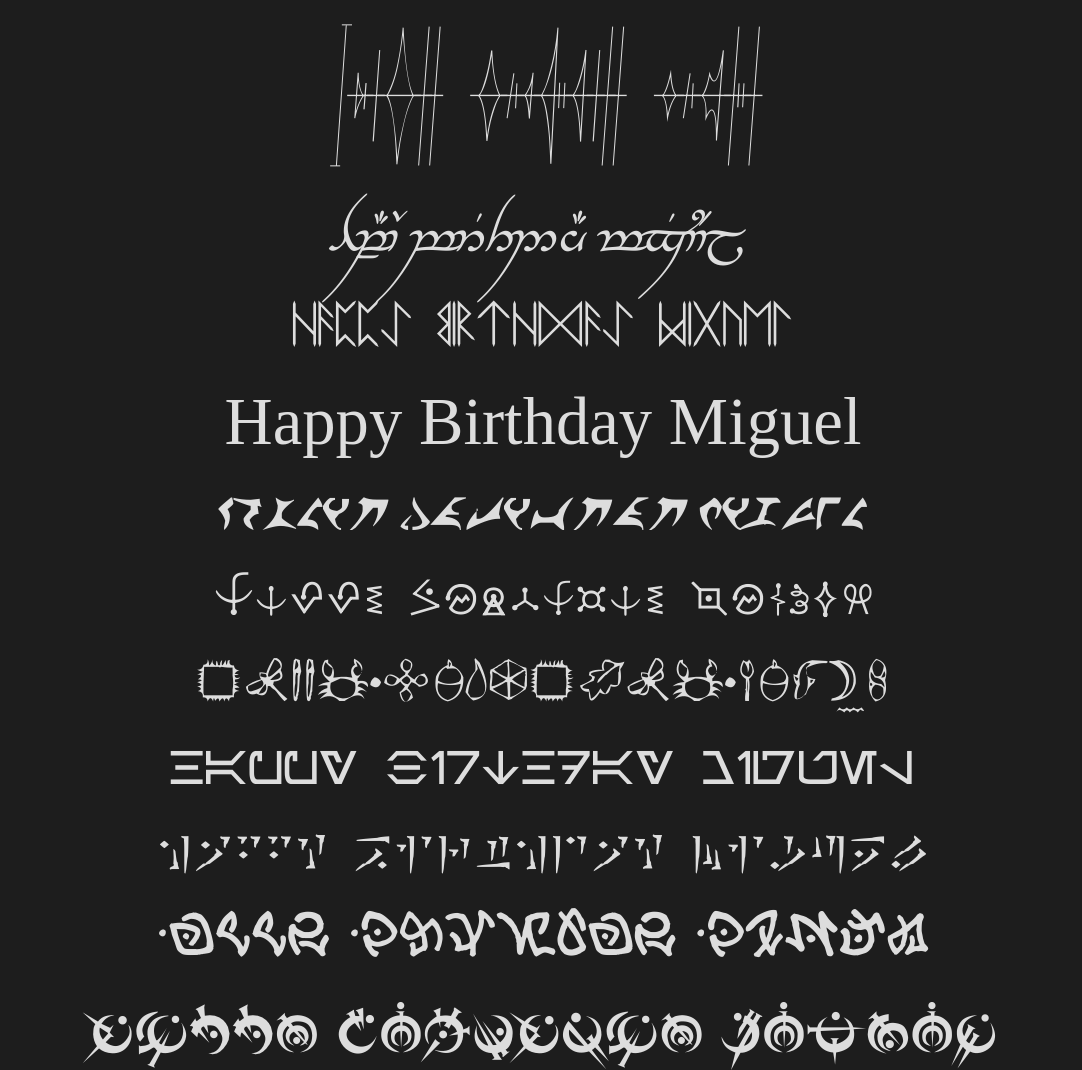
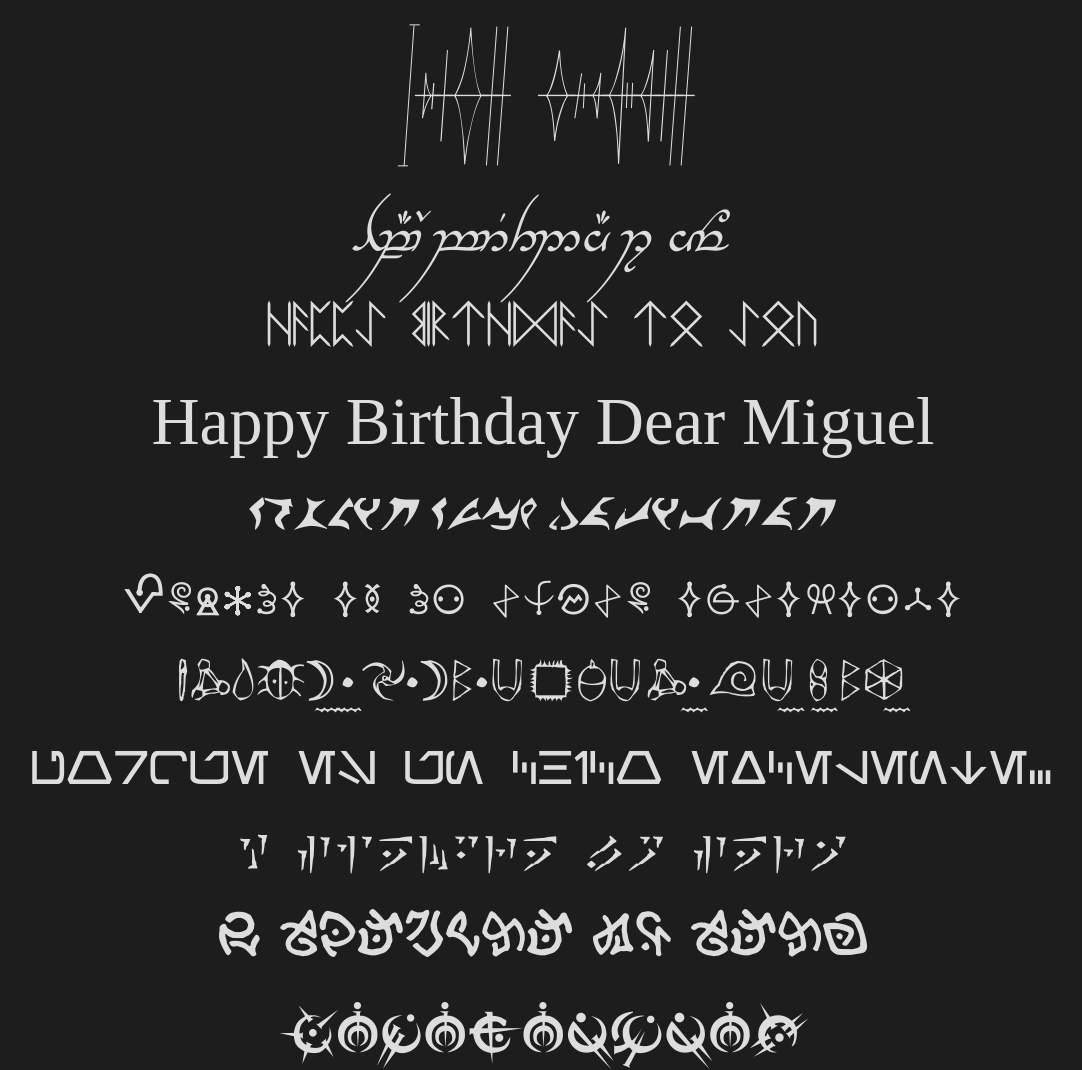
Before and after one commit to miguel-web/miguel-web.github.io, a plain HTML site: page index.html in a window 1280 px wide. Shown: the top 1070 px of the page, without its empty margins (97-1179 px from the left). Drawn offline with Linux system fonts and the light colour scheme; a web font is replaced by a local one.

Commit message:
Make song

```diff
--- a/index.html
+++ b/index.html
@@ -24,12 +24,13 @@
  -->
   <div style="text-align: center; font-size:130pt">
       <span style="font-family: 'Alethi'">
-      .hapee birTdaee migue
+      .hapee birTdaee
       </span>
   </div>
   <div class='block' style="text-align: center; font-size:35pt; margin-bottom: 1cm">
       <span style="font-family: 'Annatar Italic'">
-      9q'E`Û w6T32hE tx%`M`Vj
+      <!-- 9q'E`Û w6T32hE tx%`M`Vj -->
+      9q'E`Û w6T32hE 1} hyY
       </span>
   </div>
 
@@ -37,31 +38,31 @@
 
   <div class='block' style="text-align: center; font-size:35pt">
       <span style="font-family: 'Uruk'">
-      Happy Birthday Miguel
+      Happy Birthday to You
       </span>
   </div>
 
   <div class='block' style="text-align: center; font-size:50pt">
       <span style="font-family: 'Hylian'">
-      Happy Birthday Miguel
+      Happy Birthday Dear Miguel
       </span>
   </div>
 
   <div class='block' style="text-align: center; font-size:35pt">
       <span style="font-family: 'Klingon'">
-      qoSlIj DatIvjaj Miguel
+      qoSlIj Quch DatIvjaj
       </span>
   </div>
 
     <div class='block' style="text-align: center; font-size:35pt">
       <span style="font-family: 'Futurama'">
-      Happy Birthday Miguel
+      Porque es un chico excelente
       </span>
   </div>
 
   <div class='block' style="text-align: center; font-size:40pt">
       <span style="font-family: 'Gnommish'">
-      Happy Birthday Miguel
+      porque es un chico excelente
       </span>
   </div>
 
@@ -73,26 +74,26 @@
 
   <div class='block' style="text-align: center; font-size:35pt">
       <span style="font-family: 'Aurebesh'">
-      Happy Birthday Miguel
+      Porque es un chico excelente,,,
       </span>
   </div>
 
 
   <div class='block' style="text-align: center; font-size:35pt">
       <span style="font-family: 'Dovahzul'">
-      Happy Birthday Miguel
+      y siempre lo sera
       </span>
   </div>
 
   <div class='block' style="text-align: center; font-size:40pt">
       <span style="font-family: 'Atlantean'">
-      Happy Birthday Miguel
+      y siempre lo sera
       </span>
   </div>
 
    <div class='block' style="text-align: center; font-size:50pt"></-->
       <span style="font-family: 'Steel'">
-      happy birthday miguel
+      felicidades
       </span>
   </div>
 
```
